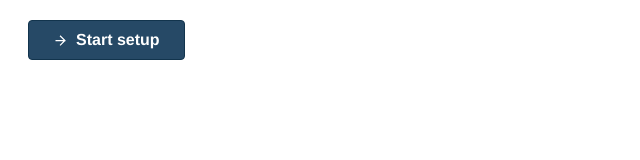
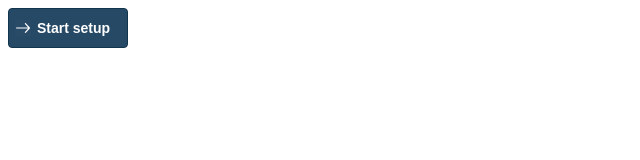
Before and after one commit to Santhosh-Ramesh/whatsapp-iframe, a plain HTML site: page index.html in a window 1280 px wide. Shown: the whole page, without its empty margins (0-640 px from the left). Drawn offline with Linux system fonts and the light colour scheme.

Commit message:
icon chnages

```diff
--- a/index.html
+++ b/index.html
@@ -5,35 +5,40 @@
   <meta name="viewport" content="width=device-width, initial-scale=1.0">
   <title>Embed Ember Component</title>
   <style>
-    .button-container {
-      margin: 20px;
-    }
-    .button {
+    .start_setup,
+    .add_number {
+      width: 120px;
+      height: 40px;
       background-color: #264966;
-      border: 0;
+      border: 1px solid #12344d;
       border-radius: 4px;
       color: #fff;
       cursor: pointer;
-      font-family: Helvetica, Arial, sans-serif;
-      font-size: 16px;
-      font-weight: bold;
-      height: 40px;
-      padding: 0 24px;
-      border: 1px solid #12344d;
+      font-size: 14px;
+      font-weight: 600;
       max-width: 240px;
       min-width: 75px;
       overflow-x: hidden;
       overflow-y: hidden;
       text-overflow: ellipsis;
-      transition: none;
       text-shadow: none;
       display: flex;
       align-items: center;
-      justify-content: center;
+      gap: 6px;
+      line-height: 20px;
+      text-align: left;
     }
-    .button svg {
-      margin-right: 8px;
+
+    .add_number {
+      width: 126px;
     }
+
+    .start_setup:hover,
+    .add_number:hover {
+      background: #12344D;
+    }
+
+    /* Removed unused CSS */
   </style>
 </head>
 <body>
@@ -57,8 +62,8 @@
       // JavaScript SDK configuration and setup
       FB.init({
         appId: appId, // Facebook App ID
-        cookie: true, // enable cookies
-        xfbml: true, // parse social plugins on this page
+        cookie: true, // Enable cookies
+        xfbml: true, // Parse social plugins on this page
         version: 'v19.0' // Graph API version
       });
     };
@@ -67,7 +72,8 @@
     (function (d, s, id) {
       var js, fjs = d.getElementsByTagName(s)[0];
       if (d.getElementById(id)) return;
-      js = d.createElement(s); js.id = id;
+      js = d.createElement(s);
+      js.id = id;
       js.src = "https://connect.facebook.net/en_US/sdk.js";
       fjs.parentNode.insertBefore(js, fjs);
     }(document, 'script', 'facebook-jssdk'));
@@ -78,16 +84,14 @@
       FB.login(function (response) {
         if (response.authResponse) {
           const code = response.authResponse.code;
-          // The returned code must be transmitted to your backend,
-          // which will perform a server-to-server call from there to our servers for an access token
+          // The returned code must be transmitted to your backend
         } else {
           console.log('User cancelled login or did not fully authorize.');
-          // Close the tab if user clicks cancel
         }
       }, {
-        config_id: configId, // configuration ID goes here
-        response_type: 'code', // must be set to 'code' for System User access token
-        override_default_response_type: true, // when true, any response types passed in the "response_type" will take precedence over the default type
+        config_id: configId, // Configuration ID
+        response_type: 'code', // Must be set to 'code' for System User access token
+        override_default_response_type: true, // When true, any response types passed in the "response_type" will take precedence over the default type
         extras: {
           feature: 'whatsapp_embedded_signup',
           sessionInfoVersion: 2, // Receive Session Logging Info
@@ -109,19 +113,19 @@
       try {
         const data = JSON.parse(event.data);
         if (data.type === 'WA_EMBEDDED_SIGNUP') {
-          // if user finishes the Embedded Signup flow
+          // If user finishes the Embedded Signup flow
           if (data.event === 'FINISH') {
             const { phone_number_id, waba_id } = data.data;
             // Forward the data to the parent window
             window.parent.postMessage(data.data, '*');
             console.log("Phone number ID ", phone_number_id, " WhatsApp business account ID ", waba_id);
           }
-          // if user reports an error during the Embedded Signup flow
+          // If user reports an error during the Embedded Signup flow
           else if (data.event === 'ERROR') {
             const { error_message } = data.data;
-            console.error("error ", error_message);
+            console.error("Error: ", error_message);
           }
-          // if user cancels the Embedded Signup flow
+          // If user cancels the Embedded Signup flow
           else {
             const { current_step } = data.data;
             // Forward the data to the parent window
@@ -130,7 +134,6 @@
           }
         }
       } catch {
-        // Don't parse info that's not JSON
         console.log('Non JSON Response', event.data);
       }
     };
@@ -144,18 +147,20 @@
       let buttonHtml = '';
       if (addNumber) {
         buttonHtml = `
-          <button onclick="launchWhatsAppSignup()" class="button">
-            <svg width="10" height="10" viewBox="0 0 24 24" fill="none" xmlns="http://www.w3.org/2000/svg">
-              <path d="M12 5V19M5 12H19" stroke="currentColor" stroke-width="2" stroke-linecap="round" stroke-linejoin="round"/>
+          <button onclick="launchWhatsAppSignup()" class="add_number">
+            <svg width="16" height="16" viewBox="0 0 16 16" fill="none" xmlns="http://www.w3.org/2000/svg">
+              <rect width="16" height="16" fill="white" fill-opacity="0.01"/>
+              <path fill-rule="evenodd" clip-rule="evenodd" d="M7.99961 1.59961C4.46499 1.59961 1.59961 4.46499 1.59961 7.99961C1.59961 11.5342 4.46499 14.3996 7.99961 14.3996C11.5342 14.3996 14.3996 11.5342 14.3996 7.99961C14.3996 6.30222 13.7253 4.67436 12.5251 3.47413C11.3249 2.27389 9.697 1.59961 7.99961 1.59961ZM7.9996 13.2796C5.08354 13.2796 2.7196 10.9157 2.7196 7.99961C2.7196 5.08354 5.08354 2.71961 7.9996 2.71961C10.9157 2.71961 13.2796 5.08354 13.2796 7.99961C13.2752 10.9138 10.9138 13.2752 7.9996 13.2796ZM10.6396 8.55961C10.9489 8.55961 11.1996 8.30889 11.1996 7.99961C11.1996 7.69033 10.9489 7.43961 10.6396 7.43961H8.55961V5.35961C8.55961 5.05033 8.30889 4.79961 7.99961 4.79961C7.69033 4.79961 7.43961 5.05033 7.43961 5.35961V7.43961H5.35961C5.05033 7.43961 4.79961 7.69033 4.79961 7.99961C4.79961 8.30889 5.05033 8.55961 5.35961 8.55961H7.43961V10.6396C7.43961 10.9489 7.69033 11.1996 7.99961 11.1996C8.30889 11.1996 8.55961 10.9489 8.55961 10.6396V8.55961H10.6396Z" fill="white"/>
             </svg>
             Add number
           </button>
         `;
       } else {
         buttonHtml = `
-          <button onclick="launchWhatsAppSignup()" class="button">
-            <svg width="15" height="15" viewBox="0 0 24 24" fill="none" stroke="currentColor" stroke-width="2" stroke-linecap="square" stroke-linejoin="miter">
-              <path d="M5 12h14m-7-7l7 7-7 7"/>
+          <button onclick="launchWhatsAppSignup()" class="start_setup">
+            <svg width="16" height="16" viewBox="0 0 16 16" fill="none" xmlns="http://www.w3.org/2000/svg">
+              <rect width="16" height="16" fill="white" fill-opacity="0.01"/>
+              <path d="M14.96 8.2203C15.02 8.0803 15.02 7.9203 14.96 7.7703C14.95 7.7403 14.93 7.7203 14.91 7.6903C14.89 7.6603 14.87 7.6203 14.85 7.5903L10.82 3.1903C10.6 2.9503 10.22 2.9303 9.97 3.1503C9.73 3.3703 9.71 3.7503 9.93 4.0003L13.04 7.4003H1.6C1.27 7.4003 1 7.6703 1 8.0003C1 8.3303 1.27 8.6003 1.6 8.6003H13.04L9.93 11.9903C9.71 12.2303 9.72 12.6103 9.97 12.8403C10.09 12.9503 10.23 13.0003 10.38 13.0003C10.54 13.0003 10.7 12.9303 10.82 12.8103L14.85 8.4103C14.85 8.4103 14.89 8.3403 14.91 8.3103C14.93 8.2803 14.95 8.2603 14.96 8.2303V8.2203Z" fill="white"/>
             </svg>
             Start setup
           </button>
```
